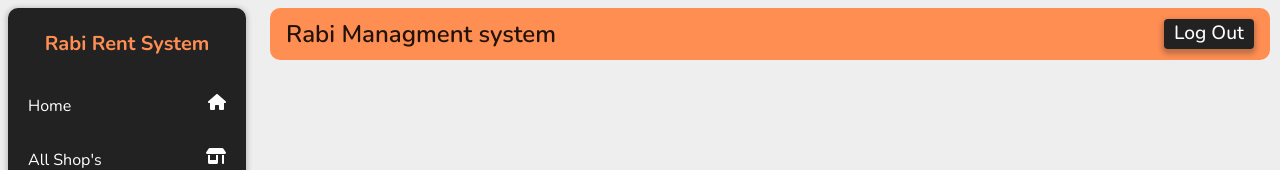
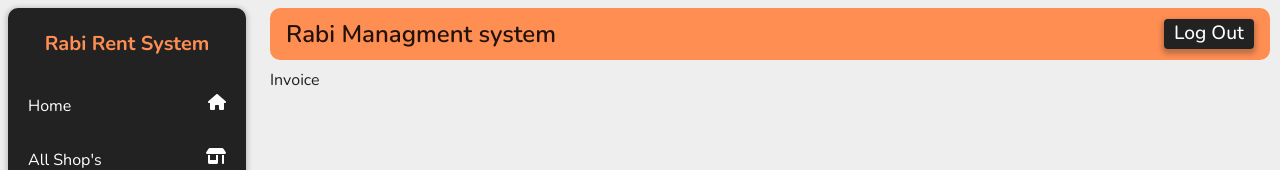
Before and after one commit to ProgrammingWithMudassar/Rabi_plaza_Managmenrt, a React (Vite) app: page /shop_Invoice/1 in a window 1280 px wide. Shown: the top 170 px of the page. Built offline with nearby package versions, Linux system fonts and the light colour scheme.

Commit message:
update code

```diff
--- a/src/App.jsx
+++ b/src/App.jsx
@@ -6,7 +6,7 @@ import {
   All_shops_data,
   ShopForm,
   Expence_calculate,
-  Report,
+  Report,Invoice,
   Logout,Generate_Bill,
   Shop_Details,Edit_Shop
 } from './Pages/index'
@@ -39,6 +39,7 @@ const App = () => {
 
                 <Route path="/shop/:id" element={<Shop_Details />} />
                 <Route path="/shop_edit/:id" element={<Edit_Shop />} />
+                <Route path="/shop_Invoice/:id" element={<Invoice />} />
 
               </Route>
             </Routes>
--- a/src/Pages/All_Shops/All_shops_data.jsx
+++ b/src/Pages/All_Shops/All_shops_data.jsx
@@ -16,20 +16,21 @@ const All_shops_data = () => {
 
 
   useEffect(() => {
-    refetch(); // Call the API when the component mounts
+    refetch();
   }, [refetch]);
 
-  //delete API
   const handleDeleteShop = async (shopNumber) => {
     try {
       await deleteShop(shopNumber);
-      refetch(); // Refetch the data after deletion
-      // Handle any other logic or UI updates after successful deletion
+      refetch();
     } catch (error) {
       console.error(error);
-      // Handle error cases
     }
   };
+
+  const HandeleInvoice = async (shopNumber) => {
+
+  }
 
   if (isLoading) {
     return <div>Loading...</div>;
@@ -68,6 +69,25 @@ const All_shops_data = () => {
         renderCell: (params) => (
           <Button variant="outlined" size="small" color="primary" component={Link} to={`/shop/${params.row.shopId}`}>
             More
+          </Button>
+        ),
+      },
+      {
+        field: 'invoice',
+        headerName: 'Invoice',
+        width: 100,
+        renderCell: (params) => (
+          <Button variant="outlined" size="small" color="primary" component={Link} to={`/shop_Invoice/${params.row.shopId}`}
+            sx={{
+              backgroundColor: '#00C123',
+              boxShadow: '0 3px 5px 2px rgba(57, 250, 92, .3)',
+              ':hover': {
+                backgroundColor: '#00C123',
+                border: "1px solid #00C123"
+              },
+            }}
+          >
+            Invoice
           </Button>
         ),
       },
--- /dev/null
+++ b/src/Pages/Invoice/Invoice.jsx
@@ -0,0 +1,9 @@
+import React from 'react'
+
+const Invoice = () => {
+  return (
+    <div>Invoice</div>
+  )
+}
+
+export default Invoice
--- a/src/Pages/index.js
+++ b/src/Pages/index.js
@@ -8,3 +8,4 @@ export { default as Logout } from './LogOut.jsx';
 export { default as Shop_Details } from './Shop_Details/Shop_Details';
 export { default as Edit_Shop } from './Edit_Shop/Edit_Shop.jsx';
 export { default as Generate_Bill } from './Edit_Shop/Generate_Bill';
+export { default as Invoice } from './Invoice/Invoice';
```
